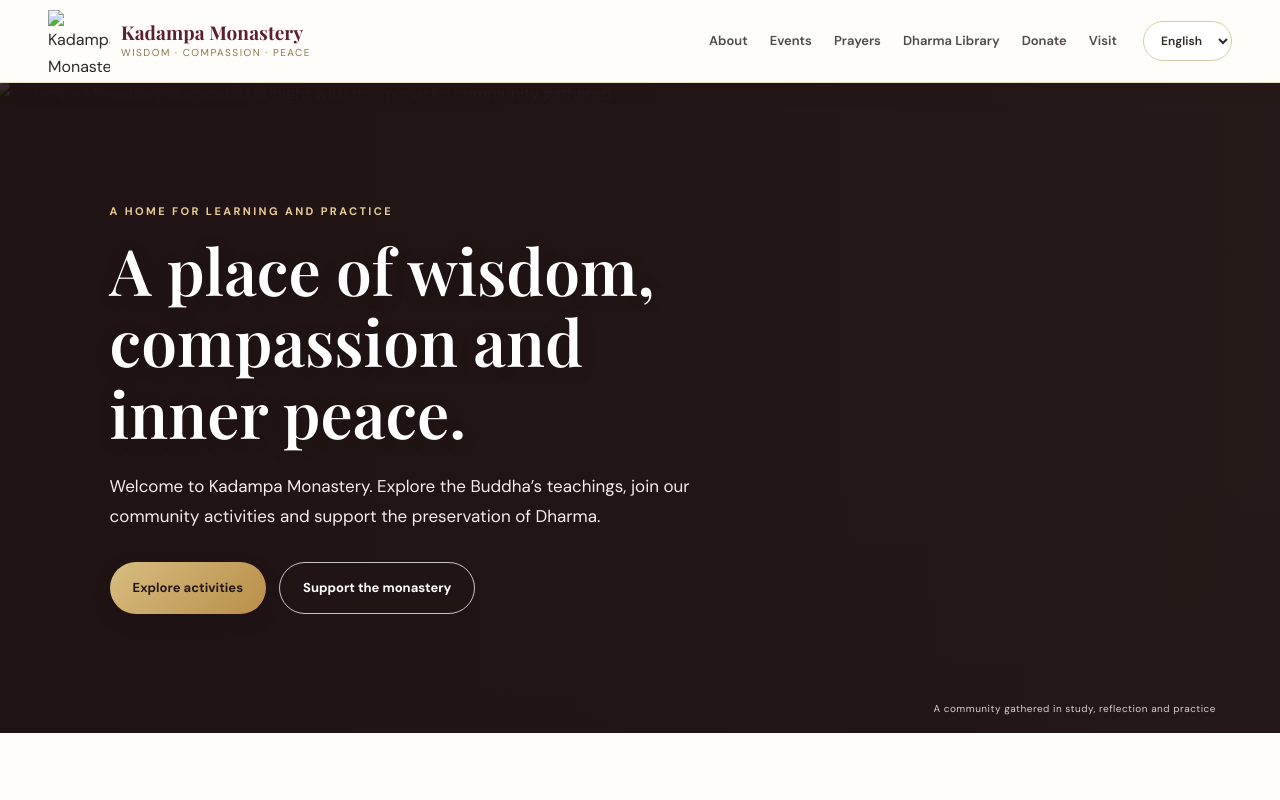
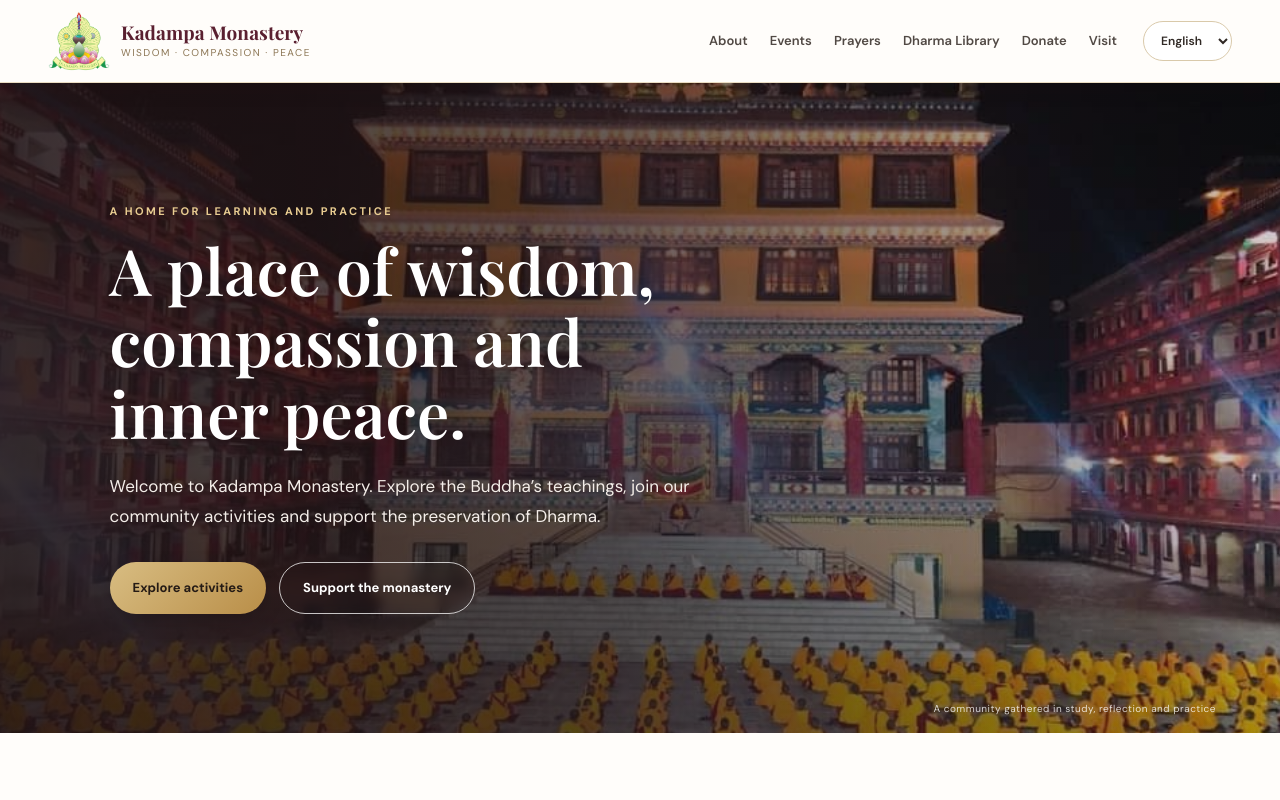
Before and after one commit to KadampaMonastery/Jyovo-Kadampa-Monastery, a plain HTML site: page index.html in a window 1280 px wide. Shown: the top 800 px of the page. Drawn offline with nearby package versions, Linux system fonts and the light colour scheme; files whose address does not match are found by name.

Commit message:
Update image source paths in index.html

```diff
--- a/index.html
+++ b/index.html
@@ -16,7 +16,7 @@
   <header class="site-header">
     <div class="header-inner">
       <a class="brand" href="#home" aria-label="Kadampa Monastery home">
-        <img src="assets/monastery-logo.png" alt="Kadampa Monastery emblem">
+        <img src="monastery-logo.png" alt="Kadampa Monastery emblem">
         <span><strong>Kadampa Monastery</strong><small data-i18n="brandLine">Wisdom · Compassion · Peace</small></span>
       </a>
       <button class="menu-toggle" id="menuToggle" aria-label="Open navigation" aria-expanded="false">☰</button>
@@ -42,7 +42,7 @@
 
   <main id="main">
     <section class="hero" id="home">
-      <img class="hero-image" src="assets/monastery-night.jpg" alt="Kadampa Monastery illuminated at night with the monastic community gathered">
+      <img class="hero-image" src="monastery-night.jpg" alt="Kadampa Monastery illuminated at night with the monastic community gathered">
       <div class="hero-shade"></div>
       <div class="hero-content">
         <p class="eyebrow" data-i18n="heroEyebrow">A home for learning and practice</p>
@@ -139,7 +139,7 @@
 
   <footer class="site-footer">
     <div class="footer-inner">
-      <div class="footer-brand"><img src="assets/monastery-logo.png" alt=""><div><strong>Kadampa Monastery</strong><span data-i18n="footerLine">Wisdom · Compassion · Peace</span></div></div>
+      <div class="footer-brand"><img src="monastery-logo.png" alt=""><div><strong>Kadampa Monastery</strong><span data-i18n="footerLine">Wisdom · Compassion · Peace</span></div></div>
       <p data-i18n="footerCopy">May the teachings flourish and all beings benefit.</p>
       <span>© <span id="year"></span> Kadampa Monastery</span>
     </div>
```
